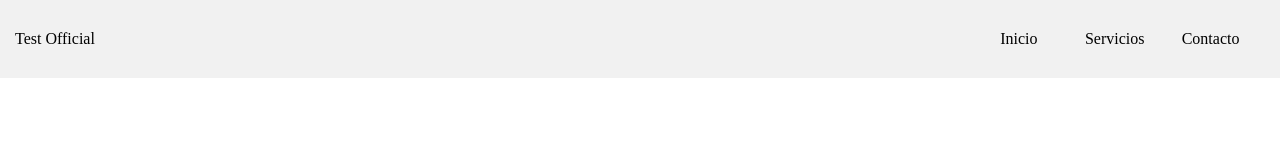
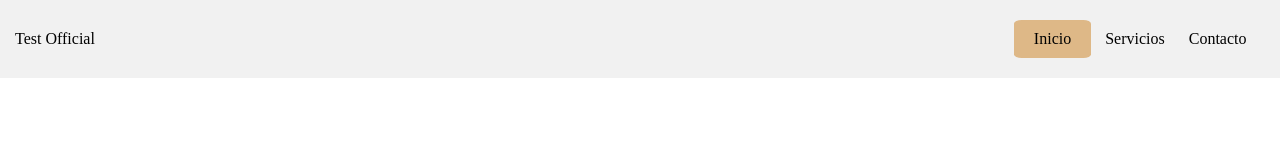
Before and after one commit to lamohadev/Web-Tributo-Test, a plain HTML site: page index.html in a window 1280 px wide. Drawn offline with Linux system fonts and the light colour scheme.

Commit message:
mod estilo y cambiando paleta de colores

```diff
--- a/estilos.css
+++ b/estilos.css
@@ -33,14 +33,22 @@
 
 .menu-list li {
     display: inline-block;
-    width: 15%;
-    padding: 10 0 10 0;
+    padding: 10 10;
     text-align: center;
     border-radius: 10%;
 }
 
+#inicio {
+    background-color: burlywood;
+    padding: 10 20;
+}
+
+#inicio a:hover {
+    color: #F4ECD9;
+}
+
 .menu-list li:hover {
-    background-color: aqua;
+    background-color: #F4ECD9;
 }
 
 nav a {
--- a/index.html
+++ b/index.html
@@ -11,7 +11,7 @@
                 <nav>
                     <div class="logo">Test Official</div>
                     <ul class="menu-list">
-                        <li><a href="">Inicio</a></li>
+                        <li id="inicio"><a href="">Inicio</a></li>
                         <li><a href="">Servicios</a></li>
                         <li><a href="">Contacto</a></li>
                     </ul>
```
